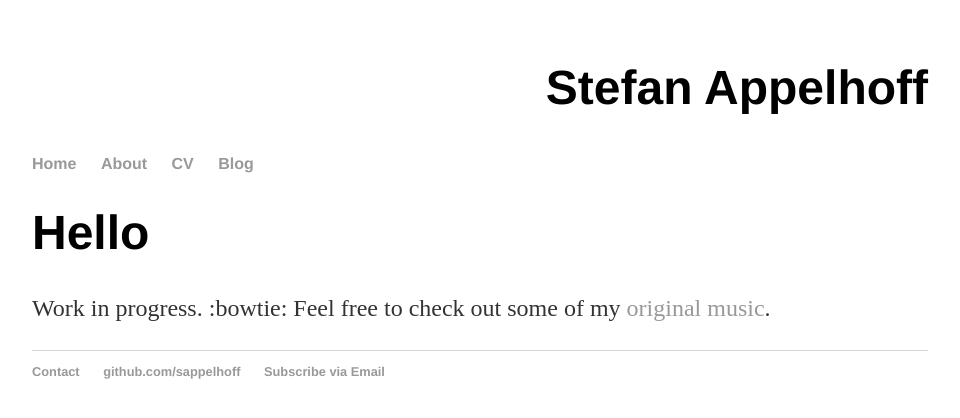
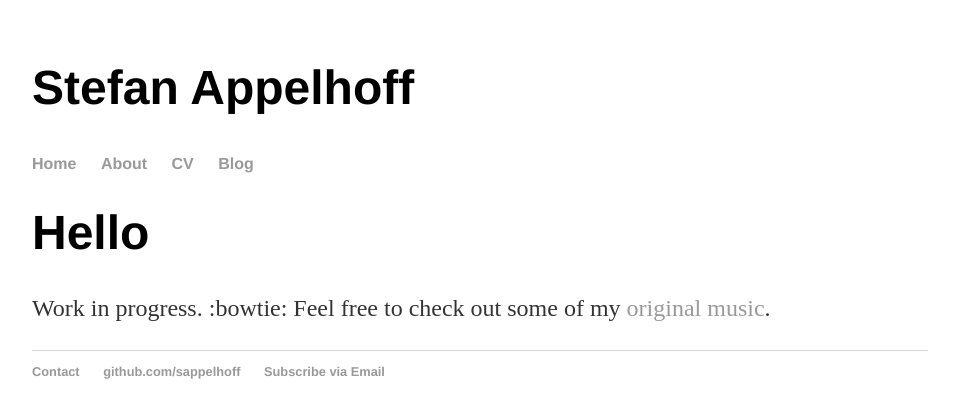
Before and after one commit to sappelhoff/sappelhoff.github.io, a Jekyll site: the page built from index.html, in a window 1280 px wide. Shown: the top 418 px of the page, without its empty margins (160-1120 px from the left). Built offline with Jekyll 4.4.1, drawn with Linux system fonts in a browser that asks for light colours.

Commit message:
flush left

```diff
--- a/_layouts/default.html
+++ b/_layouts/default.html
@@ -8,7 +8,7 @@
 	</head>
 	<body>
 		<nav>
-			<h1 align="right"> Stefan Appelhoff </h1>
+			<h1 align="left"> Stefan Appelhoff </h1>
 			<ul>
         		<li><a href="/">Home</a></li>
 	        	<li><a href="/about">About</a></li>
```
